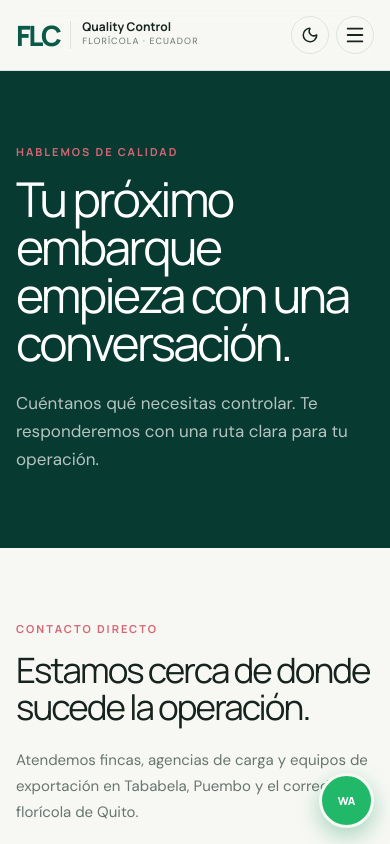
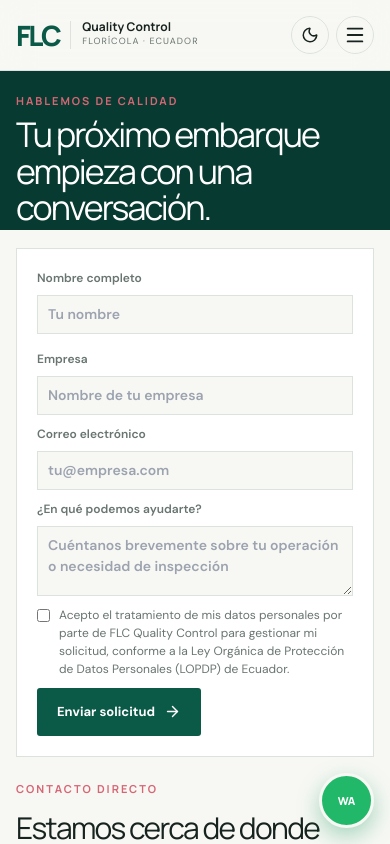
Before and after one commit to arazatatiana-dotcom/flc-web, a React (Vite) app: page /contacto in a window 390 px wide. Shown: the top 844 px of the page. Built offline with nearby package versions, Linux system fonts and the light colour scheme.

Commit message:
cambios contacto

```diff
--- a/src/App.jsx
+++ b/src/App.jsx
@@ -3,6 +3,7 @@ import { BrowserRouter, Link, NavLink, Route, Routes, useLocation } from 'react-
 import { motion } from 'framer-motion'
 import { ArrowRight, Check, ChevronDown, Clock3, FlaskConical, Leaf, Mail, MapPin, Menu, Microscope, Moon, Phone, Quote, ShieldCheck, Sprout, Sun, Users, X } from 'lucide-react'
 import './App.css'
+import './Contact.css'
 
 const heroImage = 'https://images.unsplash.com/photo-1559563362-c667ba5f5480?auto=format&fit=crop&w=2200&q=85'
 const flowerImage = 'https://images.unsplash.com/photo-1490750967868-88aa4486c946?auto=format&fit=crop&w=1200&q=85'
--- /dev/null
+++ b/src/Contact.css
@@ -0,0 +1,80 @@
+main:has(.contact-layout) > .page-intro {
+  padding: 14px 0 6px;
+}
+
+main:has(.contact-layout) > .page-intro .eyebrow {
+  margin-bottom: 10px;
+}
+
+main:has(.contact-layout) > .page-intro h1 {
+  max-width: 1000px;
+  margin-bottom: 0;
+  font-size: clamp(32px, 3.6vw, 44px);
+  line-height: 1.08;
+}
+
+main:has(.contact-layout) > .page-intro .intro-text {
+  display: none;
+}
+
+main:has(.contact-layout) .contact-layout {
+  grid-template-columns: minmax(0, 1.2fr) minmax(0, 0.8fr);
+  align-items: center;
+  gap: 40px;
+  padding-block: 10px 42px;
+}
+
+main:has(.contact-layout) .contact-form {
+  order: -1;
+  gap: 10px;
+  padding: 18px;
+}
+
+main:has(.contact-layout) .contact-form input:not([type=checkbox]),
+main:has(.contact-layout) .contact-form textarea {
+  padding: 8px 10px;
+}
+
+main:has(.contact-layout) .contact-form textarea {
+  min-height: 70px;
+  height: 70px;
+}
+
+main:has(.contact-layout) .contact-details h2 {
+  margin-bottom: 14px;
+  font-size: clamp(30px, 3.2vw, 40px);
+}
+
+main:has(.contact-layout) .contact-items {
+  grid-template-columns: 1fr 1fr;
+  gap: 16px;
+  margin-top: 22px;
+}
+
+@media (max-width: 780px) {
+  main:has(.contact-layout) > .page-intro {
+    padding: 24px 0 4px;
+  }
+
+  main:has(.contact-layout) > .page-intro h1 {
+    font-size: 34px;
+  }
+
+  main:has(.contact-layout) .contact-layout {
+    grid-template-columns: 1fr;
+    gap: 26px;
+    padding-block: 18px 48px;
+  }
+
+  main:has(.contact-layout) .contact-form {
+    padding: 20px;
+  }
+
+  main:has(.contact-layout) .form-grid {
+    grid-template-columns: 1fr;
+  }
+
+  main:has(.contact-layout) .contact-items {
+    grid-template-columns: 1fr 1fr;
+  }
+}
```
